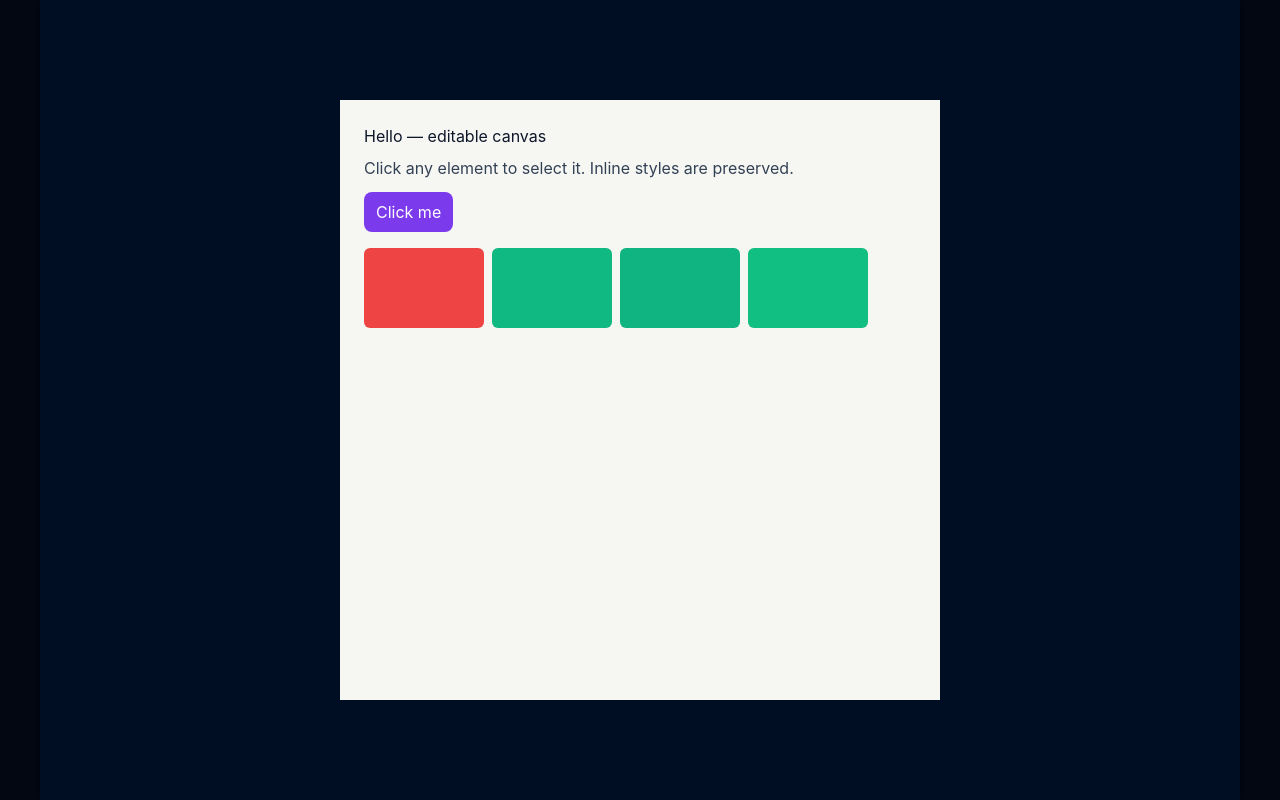
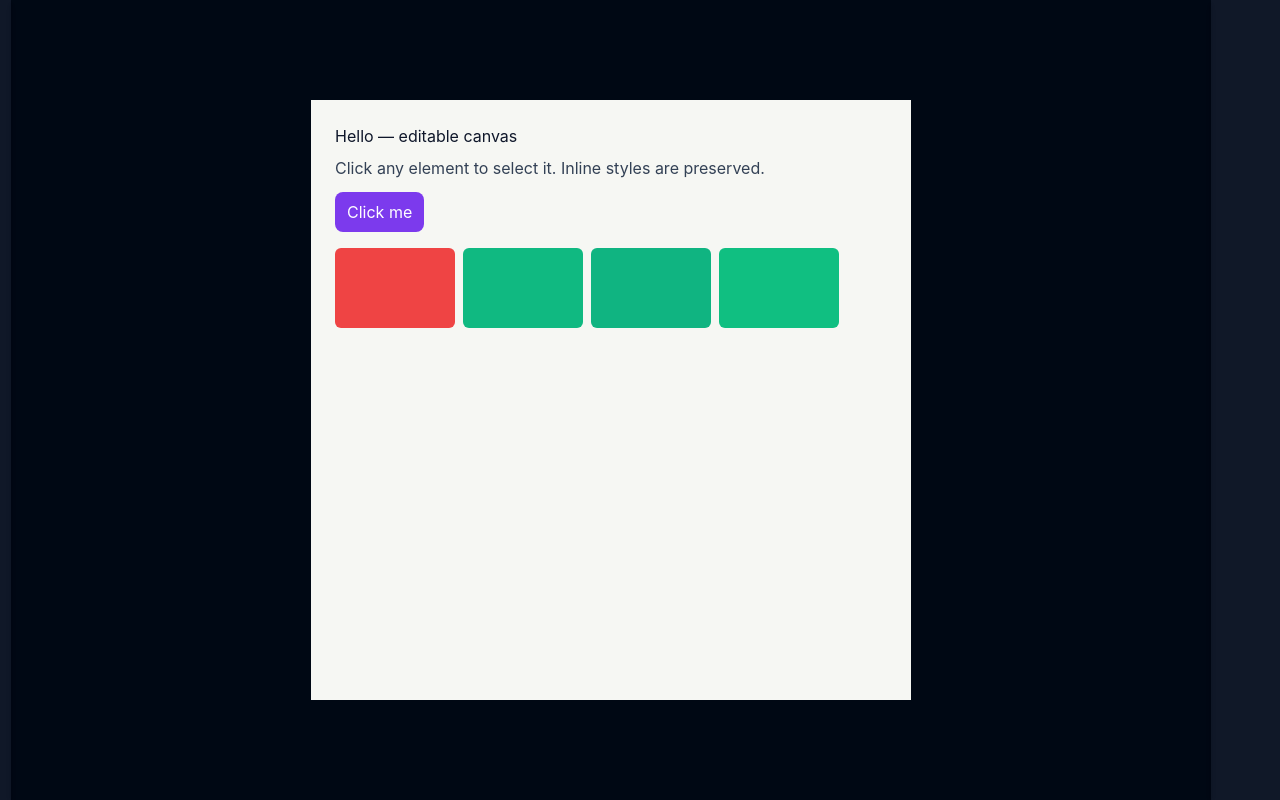
Before and after one commit to Rishi-Sidharda/interface, a Next.js app: page / in a window 1280 px wide. Built offline with nearby package versions, Linux system fonts and the light colour scheme.

Commit message:
changed interface

```diff
--- a/src/app/page.jsx
+++ b/src/app/page.jsx
@@ -159,13 +159,13 @@ export default function HtmlCanvasRenderer() {
     <div className=" min-h-screen bg-[#000814]">
       <div className="flex h-screen w-full ">
         {/**Left Container box */}
-        <div className="w-1/4 bg-gray-950  shadow-md">
+        <div className="w-1/25 bg-gray-900  shadow-md">
           {/* Your left content */}
         </div>
         {/** Middle Container box */}
         <div
           ref={containerRef}
-          className="w-1/2 bg-[#000e23]    shadow-md relative flex overflow-auto items-center justify-center hide-scrollbar"
+          className="w-1/2 bg-grey-950 shadow-md relative flex overflow-auto items-center justify-center hide-scrollbar"
           style={{ minHeight: "calc(100vh - 3rem)", minWidth: 1200 }}
         >
           {/* Rendered HTML */}
@@ -199,7 +199,7 @@ export default function HtmlCanvasRenderer() {
           )}
         </div>
         {/** Right container box */}
-        <div className="w-1/4 bg-gray-950 shadow-md">
+        <div className="w-1/4 bg-gray-900 shadow-md">
           {/* Your right content */}
         </div>
       </div>
```
